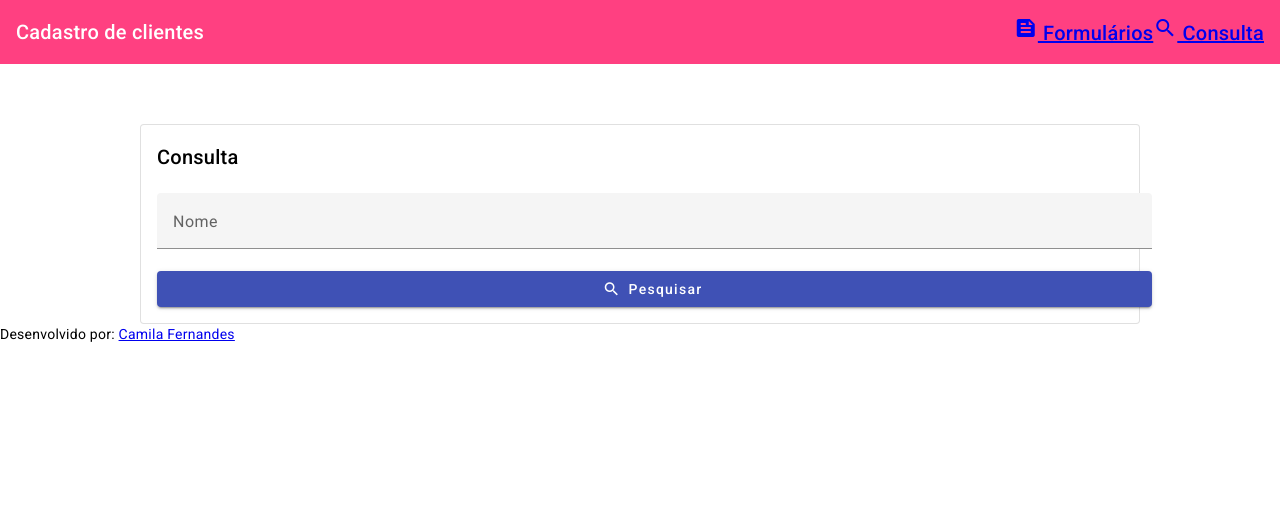
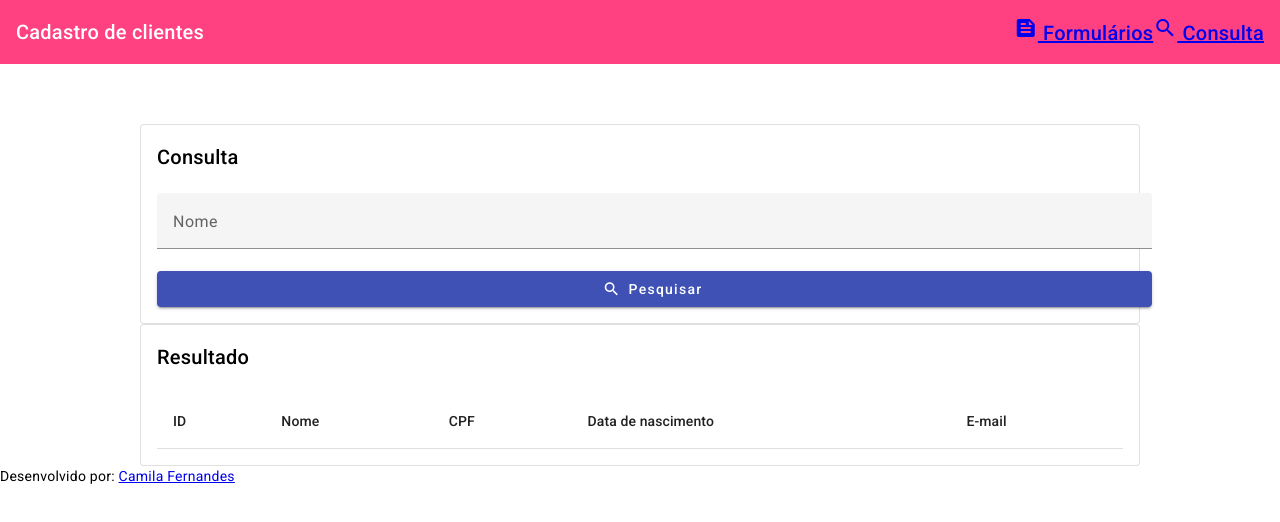
Before and after one commit to camilafernandes140494/crud-angular-material, an Angular app: page /consultation in a window 1280 px wide. Shown: the top 522 px of the page. Built offline with nearby package versions, Linux system fonts and the light colour scheme.

Commit message:
feat: Implement client search functionality in consultation component

```diff
--- a/src/app/cliente.service.ts
+++ b/src/app/cliente.service.ts
@@ -15,7 +15,11 @@ export class ClienteService {
   }
 
   pesquisarCliente(nome: string): Cliente[] {
-    return this.ObterTodosClientes();
+    const clientes = this.ObterTodosClientes();
+    if (!nome) {
+      return clientes;
+    }
+    return clientes.filter((cliente) => cliente.name?.indexOf(nome) !== -1);
   }
 
   private ObterTodosClientes(): Cliente[] {
--- a/src/app/consultation/consultation.component.html
+++ b/src/app/consultation/consultation.component.html
@@ -1,6 +1,6 @@
 <div fxLayout="row" fxLayoutAlign="center">
   <div fxLayout="column" fxFlex="1000px">
-    <form class="mt-60" #buscaForm="ngForm">
+    <form class="mt-60" #buscaForm="ngForm" (ngSubmit)="(pesquisar)">
       <mat-card appearance="outlined">
         <mat-card-header>
           <mat-card-title>Consulta</mat-card-title>
@@ -13,12 +13,12 @@
                 <input
                   matInput
                   type="text"
-                  name="search"
-                  ngModel
+                  name="nomeBusca"
+                  [(ngModel)]="nomeBusca"
                   placeholder="Ex: Camila Fernandes"
                 />
               </mat-form-field>
-              <button mat-raised-button color="primary">
+              <button mat-raised-button color="primary" type="submit">
                 <mat-icon fontIcon="search"></mat-icon>
                 Pesquisar
               </button>
@@ -29,3 +29,50 @@
     </form>
   </div>
 </div>
+
+<div fxLayout="row" fxLayoutAlign="center">
+  <div fxLayout="column" fxFlex="1000px">
+    <mat-card appearance="outlined">
+      <mat-card-header>
+        <mat-card-title>Resultado</mat-card-title>
+      </mat-card-header>
+      <mat-card-content class="mt-20">
+        <table mat-table [dataSource]="listaClientes">
+          <ng-container matColumnDef="id">
+            <th mat-header-cell *matHeaderCellDef>ID</th>
+            <td mat-cell *matCellDef="let cliente">{{ cliente.id }}</td>
+          </ng-container>
+          <ng-container matColumnDef="name">
+            <th mat-header-cell *matHeaderCellDef>Nome</th>
+            <td mat-cell *matCellDef="let cliente">
+              {{ cliente.name }}
+            </td>
+          </ng-container>
+          <ng-container matColumnDef="cpf">
+            <th mat-header-cell *matHeaderCellDef>CPF</th>
+            <td mat-cell *matCellDef="let cliente">
+              {{ cliente.cpf }}
+            </td>
+          </ng-container>
+
+          <ng-container matColumnDef="dataNascimento">
+            <th mat-header-cell *matHeaderCellDef>Data de nascimento</th>
+            <td mat-cell *matCellDef="let cliente">
+              {{ cliente.dataNascimento }}
+            </td>
+          </ng-container>
+
+          <ng-container matColumnDef="email">
+            <th mat-header-cell *matHeaderCellDef>E-mail</th>
+            <td mat-cell *matCellDef="let cliente">
+              {{ cliente.email }}
+            </td>
+          </ng-container>
+
+          <tr mat-header-row *matHeaderRowDef="colunasTabela"></tr>
+          <tr mat-row *matRowDef="let row; columns: colunasTabela"></tr>
+        </table>
+      </mat-card-content>
+    </mat-card>
+  </div>
+</div>
--- a/src/app/consultation/consultation.component.ts
+++ b/src/app/consultation/consultation.component.ts
@@ -7,6 +7,8 @@ import { FormsModule } from "@angular/forms";
 import { FlexLayoutModule } from "@angular/flex-layout";
 import { ClienteService } from "../cliente.service";
 import { Cliente } from "../register/cliente";
+import { MatTableModule } from "@angular/material/table";
+import { CommonModule } from "@angular/common";
 
 @Component({
   selector: "app-consultation",
@@ -17,16 +19,23 @@ import { Cliente } from "../register/cliente";
     MatInputModule,
     FormsModule,
     FlexLayoutModule,
+    MatTableModule,
+    CommonModule,
   ],
   templateUrl: "./consultation.component.html",
   styleUrl: "./consultation.component.scss",
 })
 export class ConsultationComponent implements OnInit {
   listaClientes: Cliente[] = [];
+  colunasTabela: string[] = ["id", "name", "cpf", "dataNascimento", "email"];
+  constructor(private service: ClienteService) {}
 
-  constructor(private service: ClienteService) {}
+  nomeBusca: string = "";
 
   ngOnInit(): void {
     this.listaClientes = this.service.pesquisarCliente("");
   }
+  pesquisar(): void {
+    this.listaClientes = this.service.pesquisarCliente(this.nomeBusca);
+  }
 }
```
